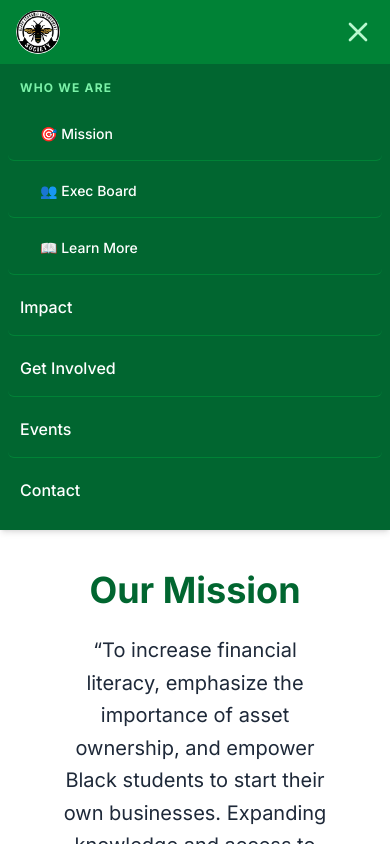
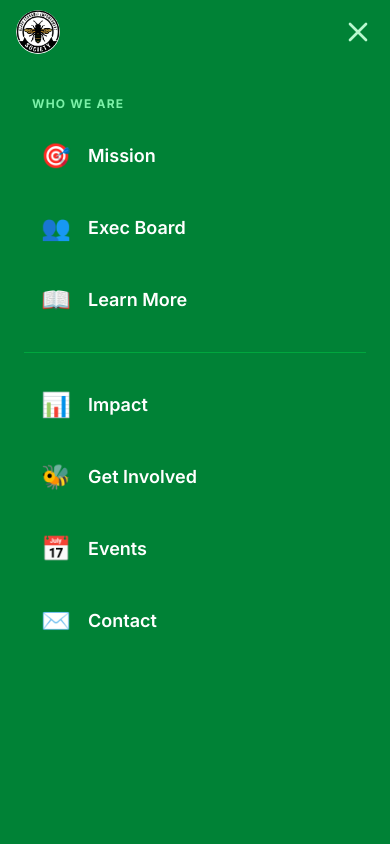
Before and after one commit to GirumTek/bees-website, a Next.js app: page /mission in a window 390 px wide. Both pictures are taken after a click on the button "Open main menu". Shown: the top 844 px of the page. Built offline with nearby package versions, Linux system fonts and the light colour scheme.

Commit message:
Rework mobile nav into a full-screen overlay with emoji icons and fix footer heading hierarchy (h3 → h2)

```diff
--- a/components/Footer.tsx
+++ b/components/Footer.tsx
@@ -8,9 +8,9 @@ export default function Footer() {
         <div className="grid grid-cols-1 lg:grid-cols-5 gap-12 mb-12 items-start">
           {/* About */}
           <div>
-            <h3 className="font-bold text-green-300 mb-4 text-sm uppercase tracking-wider">
+            <h2 className="font-bold text-green-300 mb-4 text-sm uppercase tracking-wider">
               About
-            </h3>
+            </h2>
             <ul className="space-y-2 text-sm">
               <FooterLink href="/mission">Mission</FooterLink>
               <FooterLink href="/mission#our-story">Our Story</FooterLink>
@@ -20,9 +20,9 @@ export default function Footer() {
 
           {/* Explore */}
           <div>
-            <h3 className="font-bold text-green-300 mb-4 text-sm uppercase tracking-wider">
+            <h2 className="font-bold text-green-300 mb-4 text-sm uppercase tracking-wider">
               Explore
-            </h3>
+            </h2>
             <ul className="space-y-2 text-sm">
               <FooterLink href="/events">Events</FooterLink>
               <FooterLink href="/impact">Impact</FooterLink>
@@ -32,9 +32,9 @@ export default function Footer() {
 
           {/* Join & Connect combined */}
           <div>
-            <h3 className="font-bold text-green-300 mb-4 text-sm uppercase tracking-wider">
+            <h2 className="font-bold text-green-300 mb-4 text-sm uppercase tracking-wider">
               Join &amp; Connect
-            </h3>
+            </h2>
             <ul className="space-y-2 text-sm">
               <FooterLink href="/get-involved">Get Involved</FooterLink>
               <FooterLink href="/get-involved#committees">Committees</FooterLink>
--- a/components/Navbar.tsx
+++ b/components/Navbar.tsx
@@ -9,7 +9,6 @@ export default function Navbar() {
   const [whoWeAreOpen, setWhoWeAreOpen] = useState(false);
   const dropdownRef = useRef<HTMLDivElement>(null);
 
-  // Close dropdown when clicking outside
   useEffect(() => {
     function handleClickOutside(event: MouseEvent) {
       if (dropdownRef.current && !dropdownRef.current.contains(event.target as Node)) {
@@ -25,7 +24,7 @@ export default function Navbar() {
       <div className="w-full px-4 sm:px-6 lg:px-8">
         <div className="flex items-center justify-between h-16">
 
-          {/* 1. LOGO — navigates home */}
+          {/* 1. LOGO */}
           <div className="flex-shrink-0">
             <Link href="/">
               <Image
@@ -41,8 +40,6 @@ export default function Navbar() {
           {/* 2. DESKTOP MENU */}
           <div className="hidden md:block">
             <div className="flex items-baseline space-x-4">
-
-              {/* WHO WE ARE DROPDOWN */}
               <div className="relative" ref={dropdownRef}>
                 <button
                   onClick={() => setWhoWeAreOpen(!whoWeAreOpen)}
@@ -59,15 +56,9 @@ export default function Navbar() {
 
                 {whoWeAreOpen && (
                   <div className="absolute left-0 mt-1 w-44 bg-white rounded-xl shadow-lg border border-gray-100 overflow-hidden z-50">
-                    <DropdownLink href="/mission" onClick={() => setWhoWeAreOpen(false)}>
-                      🎯 Mission
-                    </DropdownLink>
-                    <DropdownLink href="/exec" onClick={() => setWhoWeAreOpen(false)}>
-                      👥 Exec Board
-                    </DropdownLink>
-                    <DropdownLink href="/learn-more" onClick={() => setWhoWeAreOpen(false)}>
-                      📖 Learn More
-                    </DropdownLink>
+                    <DropdownLink href="/mission" onClick={() => setWhoWeAreOpen(false)}>🎯 Mission</DropdownLink>
+                    <DropdownLink href="/exec" onClick={() => setWhoWeAreOpen(false)}>👥 Exec Board</DropdownLink>
+                    <DropdownLink href="/learn-more" onClick={() => setWhoWeAreOpen(false)}>📖 Learn More</DropdownLink>
                   </div>
                 )}
               </div>
@@ -101,23 +92,28 @@ export default function Navbar() {
         </div>
       </div>
 
-      {/* 4. MOBILE MENU DROPDOWN */}
+      {/* 4. MOBILE MENU — full screen overlay */}
       {isOpen && (
-        <div className="md:hidden bg-green-800">
-          <div className="px-2 pt-2 pb-3 space-y-1 sm:px-3 flex flex-col">
+        <div className="md:hidden fixed inset-0 top-16 bg-green-700 z-40 overflow-y-auto">
+          <div className="flex flex-col px-6 py-8 gap-2">
 
-            {/* WHO WE ARE section (expanded inline on mobile) */}
-            <div className="px-3 py-2 text-green-300 text-xs font-bold uppercase tracking-widest">
+            {/* WHO WE ARE section */}
+            <p className="text-green-300 text-xs font-bold uppercase tracking-widest mb-1 px-2">
               Who We Are
-            </div>
-            <MobileNavLink href="/mission" onClick={() => setIsOpen(false)} indent>🎯 Mission</MobileNavLink>
-            <MobileNavLink href="/exec" onClick={() => setIsOpen(false)} indent>👥 Exec Board</MobileNavLink>
-            <MobileNavLink href="/learn-more" onClick={() => setIsOpen(false)} indent>📖 Learn More</MobileNavLink>
+            </p>
+            <MobileNavLink href="/mission" onClick={() => setIsOpen(false)} emoji="🎯">Mission</MobileNavLink>
+            <MobileNavLink href="/exec" onClick={() => setIsOpen(false)} emoji="👥">Exec Board</MobileNavLink>
+            <MobileNavLink href="/learn-more" onClick={() => setIsOpen(false)} emoji="📖">Learn More</MobileNavLink>
 
-            <MobileNavLink href="/impact" onClick={() => setIsOpen(false)}>Impact</MobileNavLink>
-            <MobileNavLink href="/get-involved" onClick={() => setIsOpen(false)}>Get Involved</MobileNavLink>
-            <MobileNavLink href="/events" onClick={() => setIsOpen(false)}>Events</MobileNavLink>
-            <MobileNavLink href="/contact" onClick={() => setIsOpen(false)}>Contact</MobileNavLink>
+            {/* Divider */}
+            <div className="border-t border-green-600 my-3" />
+
+            {/* Main links */}
+            <MobileNavLink href="/impact" onClick={() => setIsOpen(false)} emoji="📊">Impact</MobileNavLink>
+            <MobileNavLink href="/get-involved" onClick={() => setIsOpen(false)} emoji="🐝">Get Involved</MobileNavLink>
+            <MobileNavLink href="/events" onClick={() => setIsOpen(false)} emoji="📅">Events</MobileNavLink>
+            <MobileNavLink href="/contact" onClick={() => setIsOpen(false)} emoji="✉️">Contact</MobileNavLink>
+
           </div>
         </div>
       )}
@@ -127,10 +123,7 @@ export default function Navbar() {
 
 function NavLink({ href, children }: { href: string; children: React.ReactNode }) {
   return (
-    <Link
-      href={href}
-      className="px-3 py-2 rounded-md text-sm font-medium hover:bg-green-600 hover:text-white transition"
-    >
+    <Link href={href} className="px-3 py-2 rounded-md text-sm font-medium hover:bg-green-600 hover:text-white transition">
       {children}
     </Link>
   );
@@ -138,11 +131,7 @@ function NavLink({ href, children }: { href: string; children: React.ReactNode }
 
 function DropdownLink({ href, onClick, children }: { href: string; onClick: () => void; children: React.ReactNode }) {
   return (
-    <Link
-      href={href}
-      onClick={onClick}
-      className="block px-4 py-3 text-sm text-gray-800 font-medium hover:bg-green-50 hover:text-green-700 transition border-b border-gray-100 last:border-0"
-    >
+    <Link href={href} onClick={onClick} className="block px-4 py-3 text-sm text-gray-800 font-medium hover:bg-green-50 hover:text-green-700 transition border-b border-gray-100 last:border-0">
       {children}
     </Link>
   );
@@ -151,22 +140,21 @@ function DropdownLink({ href, onClick, children }: { href: string; onClick: () =
 function MobileNavLink({
   href,
   onClick,
+  emoji,
   children,
-  indent = false,
 }: {
   href: string;
   onClick: () => void;
+  emoji: string;
   children: React.ReactNode;
-  indent?: boolean;
 }) {
   return (
     <Link
       href={href}
       onClick={onClick}
-      className={`block px-3 py-4 rounded-md text-base font-medium text-white hover:bg-green-600 transition border-b border-green-700 last:border-0 ${
-        indent ? "pl-8 text-green-200 text-sm" : ""
-      }`}
+      className="flex items-center gap-4 px-4 py-4 rounded-2xl text-lg font-semibold text-white hover:bg-green-600 active:bg-green-500 transition"
     >
+      <span className="text-2xl w-8 text-center">{emoji}</span>
       {children}
     </Link>
   );
```
